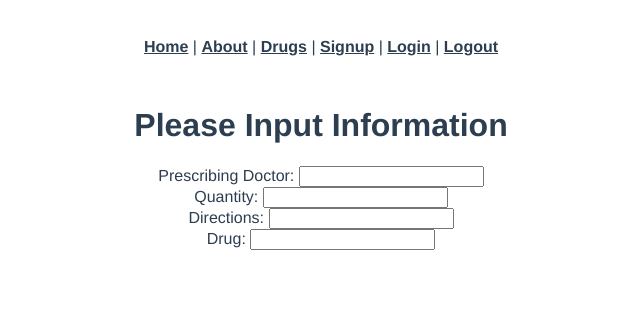
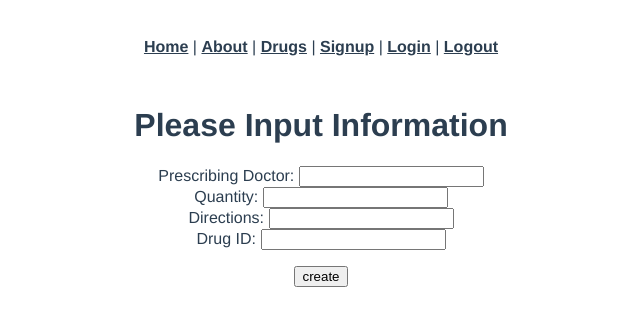
Before and after one commit to erwinreyzon/pharmacy-capstone-frontend, a Vue app: page /drug_users/1 in a window 1280 px wide. Shown: the top 326 px of the page, without its empty margins (319-959 px from the left). Built offline with nearby package versions, Linux system fonts and the light colour scheme; no server answers.

Commit message:
adds drug id params to DrugUserNew.vue

```diff
--- a/src/views/DrugUserNew.vue
+++ b/src/views/DrugUserNew.vue
@@ -8,6 +8,12 @@ export default {
       errors: [],
       drug: {},
     };
+  },
+  created: function () {
+    axios.get("/drugs/" + this.$route.params.id + ".json").then((response) => {
+      console.log("Show Drug", response.data);
+      this.drug = response.data;
+    });
   },
   methods: {
     createDrugUser: function () {
@@ -20,17 +26,13 @@ export default {
           this.drug_users.push(response.data);
         })
         .catch((error) => console.log(error.response));
-
-      axios.get("/drugs/" + this.$route.params.id + ".json").then((response) => {
-        console.log("Show Drug", response.data);
-        this.drug = response.data;
-      });
     },
   },
 };
 </script>
 
 <template>
+  <h1>{{ drug.name }}</h1>
   <div class="druguser-new">
     <form v-on:submit.prevent="createDrugUser()">
       <h1>Please Input Information</h1>
@@ -49,10 +51,12 @@ export default {
           <input type="text" v-model="newDrugUserParams.directions" />
         </div>
         <div class="form-group">
-          Drug:
-          <input type="text" v-model="drug.id" />
+          Drug ID:
+          <input type="text" v-model="newDrugUserParams.drug_id" />
+          <p>{{ drug.id }}</p>
         </div>
       </div>
+      <input type="submit" value="create" />
     </form>
   </div>
 </template>
```
